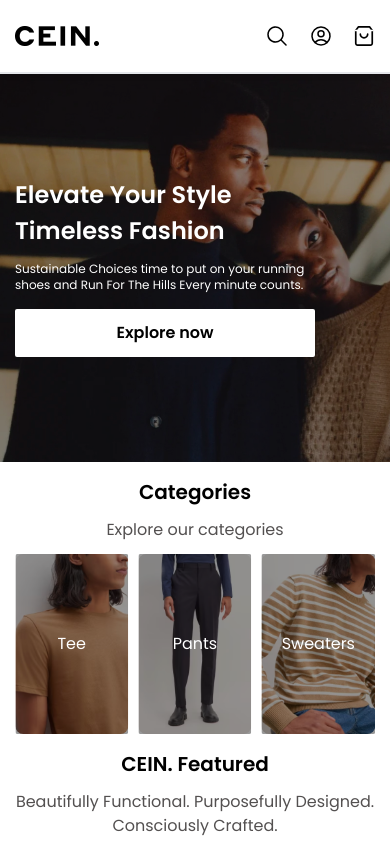
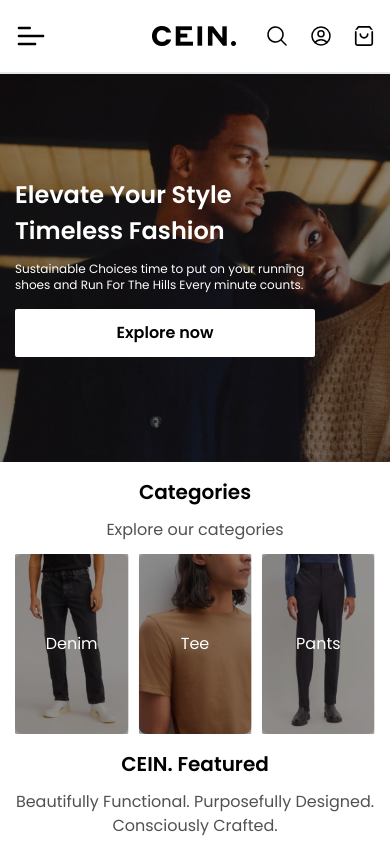
Before and after one commit to kyhungtran191/cein-fe, a React (Vite) app: page /journal in a window 390 px wide. Shown: the top 844 px of the page. Built offline with nearby package versions, Linux system fonts and the light colour scheme.

Commit message:
update toggle modal

```diff
--- a/package.json
+++ b/package.json
@@ -27,7 +27,8 @@
     "react-redux": "^9.1.0",
     "react-router-dom": "^6.22.0",
     "react-toastify": "^10.0.4",
-    "swiper": "^11.0.6"
+    "swiper": "^11.0.6",
+    "zustand": "^4.5.0"
   },
   "devDependencies": {
     "@types/node": "^20.11.16",
--- a/src/App.tsx
+++ b/src/App.tsx
@@ -1,4 +1,5 @@
 import Accordion from './components/Accordion/Accordion'
+import MenuMobileContent from './components/Sidebar/MenuMobileContent/MenuMobileContent'
 import Tooltip from './components/Tooltip/Tooltip'
 import { SearchIcon } from './icons'
 import MainLayout from './layout/MainLayout'
@@ -7,6 +8,7 @@
 function App() {
   return (
     <MainLayout>
+      <MenuMobileContent></MenuMobileContent>
       <Homepage></Homepage>
     </MainLayout>
   )
--- a/src/components/Sidebar/MenuMobileContent/MenuMobileContent.tsx
+++ b/src/components/Sidebar/MenuMobileContent/MenuMobileContent.tsx
@@ -1,3 +1,13 @@
+import useClickOutSide from 'src/hooks/useClickOutSide'
+import Sidebar from '../Sidebar'
+import { useMobileMenu } from 'src/global/useMobileMenu'
+
 export default function MenuMobileContent() {
-  return <div>MenuMobileContent</div>
+  const open = useMobileMenu((state) => state.open)
+  console.log(open)
+  return (
+    <Sidebar isOpen={open} position='left' onSidebarClose={useMobileMenu((state) => state.closeMenu)}>
+      1
+    </Sidebar>
+  )
 }
--- a/src/components/Sidebar/Sidebar.tsx
+++ b/src/components/Sidebar/Sidebar.tsx
@@ -7,6 +7,7 @@
   className?: string
   bodyClassName?: string
   title?: string
+  position?: string
   onSidebarClose: () => void
 }
 
@@ -16,17 +17,18 @@
   className = '',
   bodyClassName = '',
   title = '',
+  position = 'right',
   onSidebarClose
 }: ISidebarProps) {
   return createPortal(
     <>
-      <div className={`fixed inset-0 z-40 ${!isOpen ? 'pointer-events-none' : ' pointer-events-auto'}`}>
+      <div className={`fixed inset-0 z-40 ${!isOpen ? 'pointer-events-none' : 'pointer-events-auto'}`}>
         <div
           className={`absolute inset-0 bg-black bg-opacity-30 ${isOpen ? 'opacity-100 pointer-events-auto' : 'opacity-0 pointer-events-none'} transition-all duration-300`}
           onClick={onSidebarClose}
         ></div>
         <div
-          className={`fixed top-0 right-0 min-h-screen z-50 p-10 px-4 w-[50vw] lg:w-[35vw] bg-white ${isOpen ? 'translate-x-0' : 'translate-x-full'} transition-all duration-300 ease-in-out ${bodyClassName}`}
+          className={`fixed top-0 ${position === 'right' ? 'right-0' : 'left-0'} min-h-screen z-50 p-10 px-4 w-[50vw] lg:w-[35vw] bg-white ${isOpen ? (position === 'right' ? 'translate-x-0' : '-translate-x-0') : position === 'right' ? 'translate-x-full' : '-translate-x-full'} transition-all duration-300 ease-in-out ${bodyClassName}`}
         >
           <div className='flex justify-end px-10'>
             <svg
--- a/src/components/Tooltip/Tooltip.tsx
+++ b/src/components/Tooltip/Tooltip.tsx
@@ -23,6 +23,6 @@
     >
       {title}
     </div>,
-    document.querySelector('#root') as HTMLElement
+    document.querySelector('body') as HTMLElement
   )
 }
--- /dev/null
+++ b/src/global/useMobileMenu.ts
@@ -0,0 +1,13 @@
+import { create } from 'zustand'
+
+interface MenuMobileState {
+  open: boolean
+  openMenu: () => void
+  closeMenu: () => void
+}
+
+export const useMobileMenu = create<MenuMobileState>((set) => ({
+  open: false,
+  openMenu: () => set(() => ({ open: true })),
+  closeMenu: () => set({ open: false })
+}))
--- a/src/layout/Header/Header.tsx
+++ b/src/layout/Header/Header.tsx
@@ -1,3 +1,4 @@
+/* eslint-disable jsx-a11y/no-static-element-interactions */
 import { debounce } from 'lodash'
 import React, { useState } from 'react'
 import { Link, NavLink } from 'react-router-dom'
@@ -5,8 +6,10 @@
 import TooltipWrapper from 'src/components/Tooltip/TooltipWrapper'
 import UserIcon from 'src/components/icons/UserIcon'
 import { routePath } from 'src/config/path'
+import { useMobileMenu } from 'src/global/useMobileMenu'
 import useClickOutSide from 'src/hooks/useClickOutSide'
 import { CartIcon, SearchIcon } from 'src/icons'
+import MobileMenu from 'src/icons/MobileMenu'
 
 export const menuOptions = [
   {
@@ -38,6 +41,7 @@
 export default function Header() {
   const [valueSearch, setValueSearch] = useState<string>('')
   const { nodeRef, show, setShow } = useClickOutSide()
+  const setMenuOn = useMobileMenu((state) => state.openMenu)
   const handleClickSearch = () => {
     setShow((s) => !s)
   }
@@ -47,8 +51,17 @@
   return (
     <header className='h-[72px] w-full fixed top-0 left-0 right-0 shadow-md z-30 bg-white text-black' ref={nodeRef}>
       <nav className='container h-full flex justify-between items-center leading-[72px] relative'>
+        <div className='block lg:hidden' onClick={() => setMenuOn()}>
+          <MobileMenu></MobileMenu>
+        </div>
         <div className='flex items-center'>
-          <Link to={routePath.home} className='flex items-center gap-x-3'>
+          <Link to={routePath.home} className='items-center hidden lg:flex gap-x-3 '>
+            <img src='./images/logo.png' alt='logo' className='w-[86px] h-[20px] object-contain' />
+          </Link>
+          <Link
+            to={routePath.home}
+            className='flex items-center gap-x-3 -translate-x-[50%] absolute left-[50%] lg:hidden'
+          >
             <img src='./images/logo.png' alt='logo' className='w-[86px] h-[20px] object-contain' />
           </Link>
           <div className='items-center hidden ml-8 lg:flex '>
--- a/src/layout/MainLayout.tsx
+++ b/src/layout/MainLayout.tsx
@@ -2,6 +2,7 @@
 import Header from './Header/Header'
 import React from 'react'
 import Footer from './Footer/Footer'
+import Sidebar from 'src/components/Sidebar/Sidebar'
 
 export default function MainLayout({ children }: { children: React.ReactNode }) {
   return (
```
Also changed, not shown: 1 other file (tests, documents, lock files or other folders).
